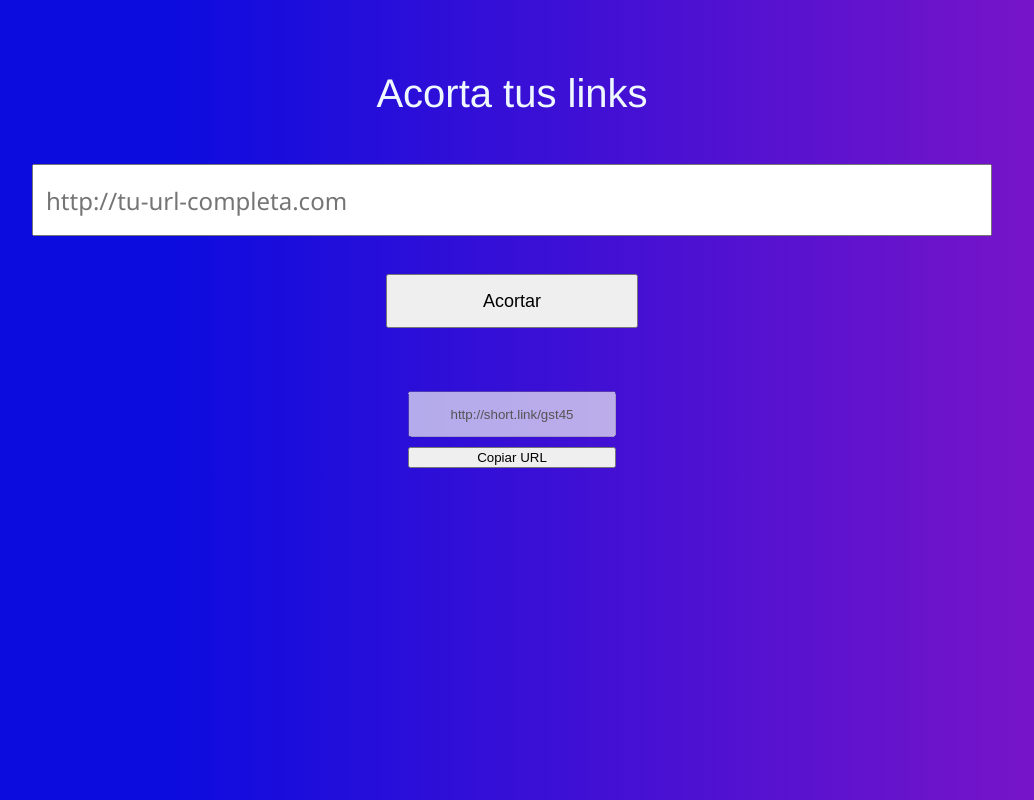
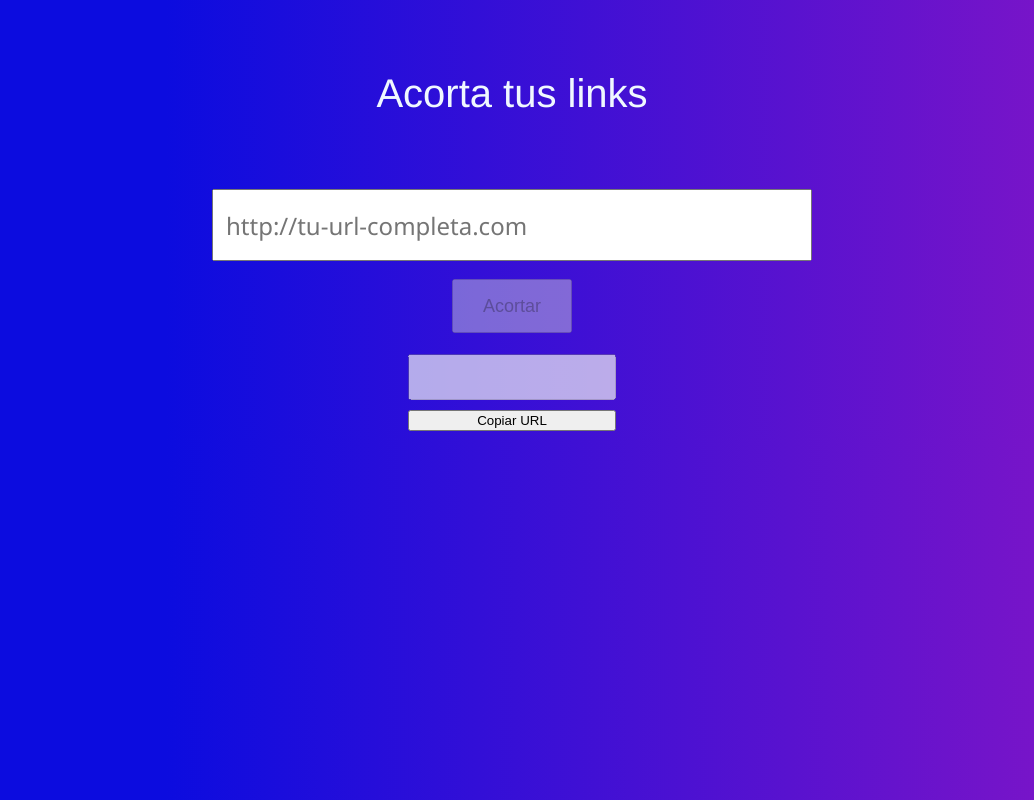
Before and after one commit to ACahuiche/shortlinks-frontend, an Angular app: page / in a window 1280 px wide. Shown: the whole page, without its empty margins (128-1162 px from the left). Built offline with nearby package versions, Linux system fonts and the light colour scheme.

Commit message:
Se reestructura componentes

```diff
--- a/src/app/app-routing.module.ts
+++ b/src/app/app-routing.module.ts
@@ -1,13 +1,13 @@
 import { NgModule } from '@angular/core';
 import { RouterModule, Routes } from '@angular/router';
-import { MainViewComponent } from './main-view/main-view.component';
 import { RedirectComponent } from './redirect/redirect.component';
 import { NotFoundComponent } from './not-found/not-found.component';
 import { NotExistComponent } from './not-exist/not-exist.component';
+import { ShortlinkFormComponent } from './shortlink-form/shortlink-form.component';
 
 const routes: Routes = [
-  { path: '', component: MainViewComponent},
-  { path: ':shortlink', component: RedirectComponent},
+  { path: '', component: ShortlinkFormComponent},
+  { path: ':key', component: RedirectComponent},
   { path: 'notfound', component: NotFoundComponent},
   { path: '**', component: NotExistComponent}
 ];
--- a/src/app/app.module.ts
+++ b/src/app/app.module.ts
@@ -1,12 +1,12 @@
 import { NgModule } from '@angular/core';
 import { BrowserModule } from '@angular/platform-browser';
 import { FormsModule } from '@angular/forms';
+import { HttpClientModule } from '@angular/common/http';
 
 import { AppRoutingModule } from './app-routing.module';
 import { AppComponent } from './app.component';
 import { MainViewComponent } from './main-view/main-view.component';
 import { ShortlinkFormComponent } from './shortlink-form/shortlink-form.component';
-import { ShortlinkResultComponent } from './shortlink-result/shortlink-result.component';
 import { RedirectComponent } from './redirect/redirect.component';
 import { NotFoundComponent } from './not-found/not-found.component';
 import { NotExistComponent } from './not-exist/not-exist.component';
@@ -18,13 +18,13 @@ import { DataShortlinkService } from './services/datashortlink.service';
     AppComponent,
     MainViewComponent,
     ShortlinkFormComponent,
-    ShortlinkResultComponent,
     RedirectComponent,
     NotFoundComponent,
     NotExistComponent
   ],
   imports: [
     BrowserModule,
+    HttpClientModule,
     FormsModule,
     AppRoutingModule
   ],
--- a/src/app/main-view/main-view.component.html
+++ b/src/app/main-view/main-view.component.html
@@ -1,2 +1 @@
 <app-shortlink-form></app-shortlink-form>
-<app-shortlink-result></app-shortlink-result>
--- a/src/app/redirect/redirect.component.ts
+++ b/src/app/redirect/redirect.component.ts
@@ -1,10 +1,41 @@
-import { Component } from '@angular/core';
+import { Component, OnInit } from '@angular/core';
+import { ActivatedRoute, Router } from '@angular/router';
+import { DataShortlinkService } from '../services/datashortlink.service';
 
 @Component({
   selector: 'app-redirect',
   templateUrl: './redirect.component.html',
   styleUrls: ['./redirect.component.css']
 })
-export class RedirectComponent {
+export class RedirectComponent implements OnInit{
+
+  key: string = '';
+  url: string = '';
+  message: string = '';
+
+  constructor(private shortlinkService: DataShortlinkService, private router: Router, private activedRoute: ActivatedRoute) { }
+
+  ngOnInit(): void {
+    this.key = this.activedRoute.snapshot.params['key'];
+
+    this.shortlinkService.getUrl(this.key).subscribe(
+      (response) => {
+        if(response.success) {
+          this.message = 'Espere un momento, esta siendo redireccionado.....';
+          this.url = response.message.url;
+          window.location.replace(this.url);
+        }
+        else {
+          this.message = 'Este shortlink no existe';
+          this.router.navigate(['notfound']);
+        }
+      },
+      (error) => {
+        this.message = 'Este shortlink no existe';
+        this.router.navigate(['notfound']);
+      }
+    )
+
+  }
 
 }
--- a/src/app/shortlink-form/shortlink-form.component.css
+++ b/src/app/shortlink-form/shortlink-form.component.css
@@ -1,23 +1,24 @@
 .shortlink-main {
   color: aliceblue;
   font-family: 'Franklin Gothic Medium', 'Arial Narrow', Arial, sans-serif;
+  display: flex;
+  justify-content: center;
+  flex-direction: column;
+  gap: 10px;
+  align-items: center;
 }
 
 .main-title {
-  display: flex;
-  justify-content: center;
   font-size: 40px;
   padding-top: 5%;
 }
 
 .shortlink-form {
-  display: flex;
-  justify-content: center;
-  padding-top: 3em;
+  padding-top: 5%;
 }
 
 .shortlink-form input[type=url] {
-  width: 40em;
+  width: 25em;
   height: 3em;
   box-sizing: border-box;
   font-family: 'Segoe UI', Tahoma, Geneva, Verdana, sans-serif;
@@ -36,3 +37,28 @@
   height: 3em;
   font-size: 18px;
 }
+
+.shortlink-result-main {
+  color: aliceblue;
+  font-family: 'Franklin Gothic Medium', 'Arial Narrow', Arial, sans-serif;
+  display: flex;
+  justify-content: center;
+}
+
+.result-shortlink {
+  display: flex;
+  flex-direction: column;
+  padding-top: 5%;
+  gap: 10px;
+}
+
+.result-shortlink input[type=url] {
+  width: 15em;
+  height: 3em;
+  text-align: center;
+}
+
+button {
+  display: inline-block;
+  width: auto;
+}
--- a/src/app/shortlink-form/shortlink-form.component.html
+++ b/src/app/shortlink-form/shortlink-form.component.html
@@ -4,11 +4,32 @@
   </div>
 
   <div class="shortlink-form">
-    <input type="url" [(ngModel)]="url" placeholder="http://tu-url-completa.com">
-  </div>
 
-  <div class="boton-acortar">
-    <button>Acortar</button>
-  </div>
+    <form (ngSubmit)="saveUrl(form)" #form="ngForm">
+      <input
+        type="url"
+        name="urlInput"
+        id="urlInput"
+        ngModel
+        #urlInput="ngModel"
+        required
+        placeholder="http://tu-url-completa.com">
+
+      <div class="boton-acortar">
+        <button
+          type="submit"
+          [disabled]="form.invalid">
+          Acortar
+        </button>
+      </div>
+    </form>
+
 
 </div>
+
+<div class="shortlink-result-main">
+  <div class="result-shortlink">
+    <input type="url" [(ngModel)]="shortlink" disabled>
+    <button>Copiar URL</button>
+  </div>
+</div>
--- a/src/app/shortlink-form/shortlink-form.component.ts
+++ b/src/app/shortlink-form/shortlink-form.component.ts
@@ -1,4 +1,8 @@
 import { Component } from '@angular/core';
+import { DataShortlinkService } from '../services/datashortlink.service';
+import { environment } from 'src/environments/environment';
+import { NgForm } from '@angular/forms';
+
 
 @Component({
   selector: 'app-shortlink-form',
@@ -6,5 +10,24 @@ import { Component } from '@angular/core';
   styleUrls: ['./shortlink-form.component.css']
 })
 export class ShortlinkFormComponent {
- url: string = '';
+ shortlink: string = '';
+ error: string = '';
+ urlResult:string = 'http://short.link/gst45'
+
+ constructor(private shortlinkService: DataShortlinkService) {}
+
+ saveUrl(form: NgForm) {
+    if (form.valid) {
+      this.shortlinkService.save(form.value.urlInput).subscribe(
+        (response) => {
+          this.shortlink = environment.dominio + response.message;
+          form.resetForm();
+        },
+        (error) => {
+          this.error = error.error.message;
+        }
+      );
+    }
+
+  }
 }
--- a/src/app/shortlink-result/shortlink-result.component.css
+++ /dev/null
@@ -1,24 +0,0 @@
-.shortlink-main {
-  color: aliceblue;
-  font-family: 'Franklin Gothic Medium', 'Arial Narrow', Arial, sans-serif;
-  display: flex;
-  justify-content: center;
-}
-
-.result-shortlink {
-  display: flex;
-  flex-direction: column;
-  padding-top: 5%;
-  gap: 10px;
-}
-
-.result-shortlink input[type=url] {
-  width: 15em;
-  height: 3em;
-  text-align: center;
-}
-
-button {
-  display: inline-block;
-  width: auto;
-}
--- a/src/app/shortlink-result/shortlink-result.component.html
+++ /dev/null
@@ -1,6 +0,0 @@
-<div class="shortlink-main">
-  <div class="result-shortlink">
-    <input type="url" [(ngModel)]="urlResult" disabled>
-    <button>Copiar URL</button>
-  </div>
-</div>
--- a/src/app/shortlink-result/shortlink-result.component.ts
+++ /dev/null
@@ -1,10 +0,0 @@
-import { Component } from '@angular/core';
-
-@Component({
-  selector: 'app-shortlink-result',
-  templateUrl: './shortlink-result.component.html',
-  styleUrls: ['./shortlink-result.component.css']
-})
-export class ShortlinkResultComponent {
-  urlResult:string = 'http://short.link/gst45'
-}
--- a/src/environments/environment.ts
+++ b/src/environments/environment.ts
@@ -1,4 +1,5 @@
 export const environment = {
   production: false,
-  backurl: 'http://localhost:8030/'
+  backurl: 'http://localhost:8030/',
+  dominio: 'http://localhost:4200/'
 };
```
Also changed, not shown: 1 other file (tests, documents, lock files or other folders).
